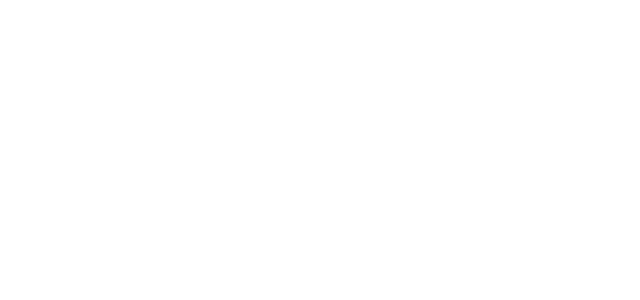
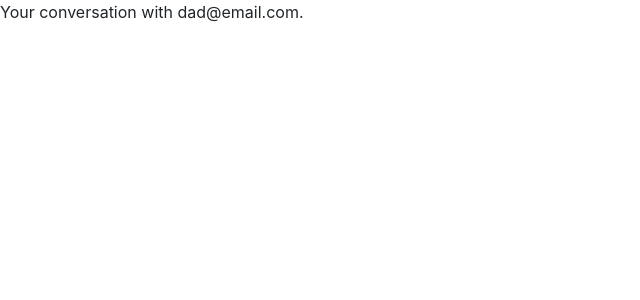
Before and after one commit to kennethkeim/keim-fam, an Angular app: page /chat/dad@email.com in a window 1280 px wide. Before the commit this address led to /. Shown: the top 300 px of the page, without its empty margins (0-640 px from the left). Built offline with nearby package versions, Linux system fonts and the light colour scheme.

Commit message:
added basic shell for chat

```diff
--- a/src/app/app-routing.module.ts
+++ b/src/app/app-routing.module.ts
@@ -6,9 +6,9 @@ import { ChatlistComponent } from './components/chatlist/chatlist.component';
 import { ChatComponent } from './components/chat/chat.component';
 
 const routes: Routes = [
-  {path: '', component: LoginComponent},
-  {path: 'chatlist', component: ChatlistComponent},
-  {path: 'chat', component: ChatComponent}
+  {path: '', pathMatch: 'full', component: LoginComponent},
+  {path: 'chatlist', pathMatch: 'full', component: ChatlistComponent},
+  {path: 'chat/:friendId', pathMatch: 'full', component: ChatComponent}
 ];
 
 @NgModule({
--- a/src/app/app.component.ts
+++ b/src/app/app.component.ts
@@ -5,6 +5,4 @@ import { Component } from '@angular/core';
   template: '<router-outlet></router-outlet>',
   styles: []
 })
-export class AppComponent {
-  title = 'keimFam';
-}
+export class AppComponent { }
--- a/src/app/components/chat/chat.component.html
+++ b/src/app/components/chat/chat.component.html
@@ -1,5 +1 @@
-<p>
-  CHAT<br>
-  <a routerLink="/">Home</a><br>
-  <a routerLink="/chatlist">Chat List</a><br>
-</p>
+<div>Your conversation with {{friendId}}.</div>
--- a/src/app/components/chat/chat.component.ts
+++ b/src/app/components/chat/chat.component.ts
@@ -1,4 +1,5 @@
 import { Component, OnInit } from '@angular/core';
+import { ActivatedRoute } from '@angular/router';
 
 @Component({
   selector: 'app-chat',
@@ -6,8 +7,11 @@ import { Component, OnInit } from '@angular/core';
   styleUrls: ['./chat.component.css']
 })
 export class ChatComponent implements OnInit {
+  friendId: string;
 
-  constructor() { }
+  constructor(route: ActivatedRoute) {
+    this.friendId = route.params['_value'].friendId;
+   }
 
   ngOnInit() {
   }
--- a/src/app/components/chatlist/chatlist.component.html
+++ b/src/app/components/chatlist/chatlist.component.html
@@ -1,5 +1,5 @@
 <div class="container">
-   <a *ngFor="let friend of friends" routerLink="/chat" class="row justify-content-between chatListItem">
+   <a *ngFor="let friend of friends" routerLink="/chat/{{friend.email}}" class="row justify-content-between chatListItem">
       <span class="col-auto name">{{ friend.name }}</span>
       <span class="col-auto latestMessage"><small>{{ friend.latestMessage }}</small></span>
    </a>
```
